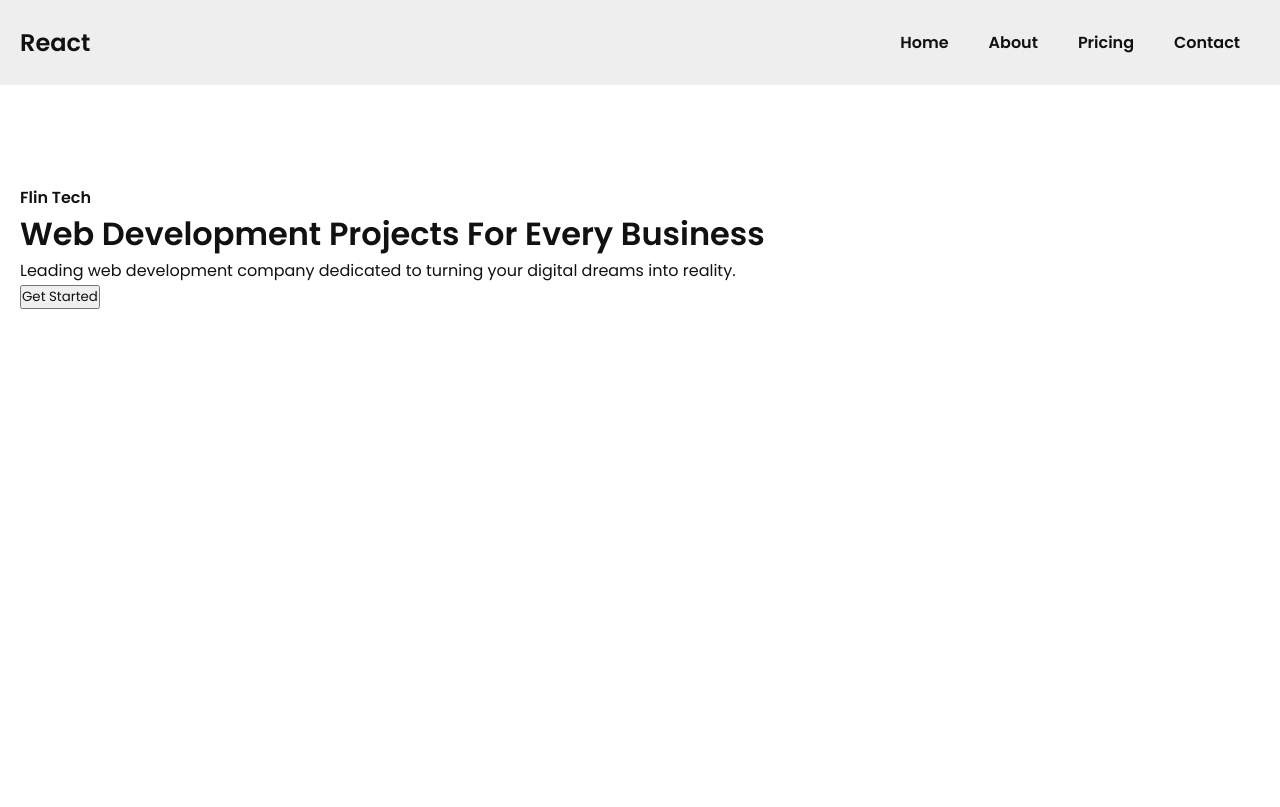
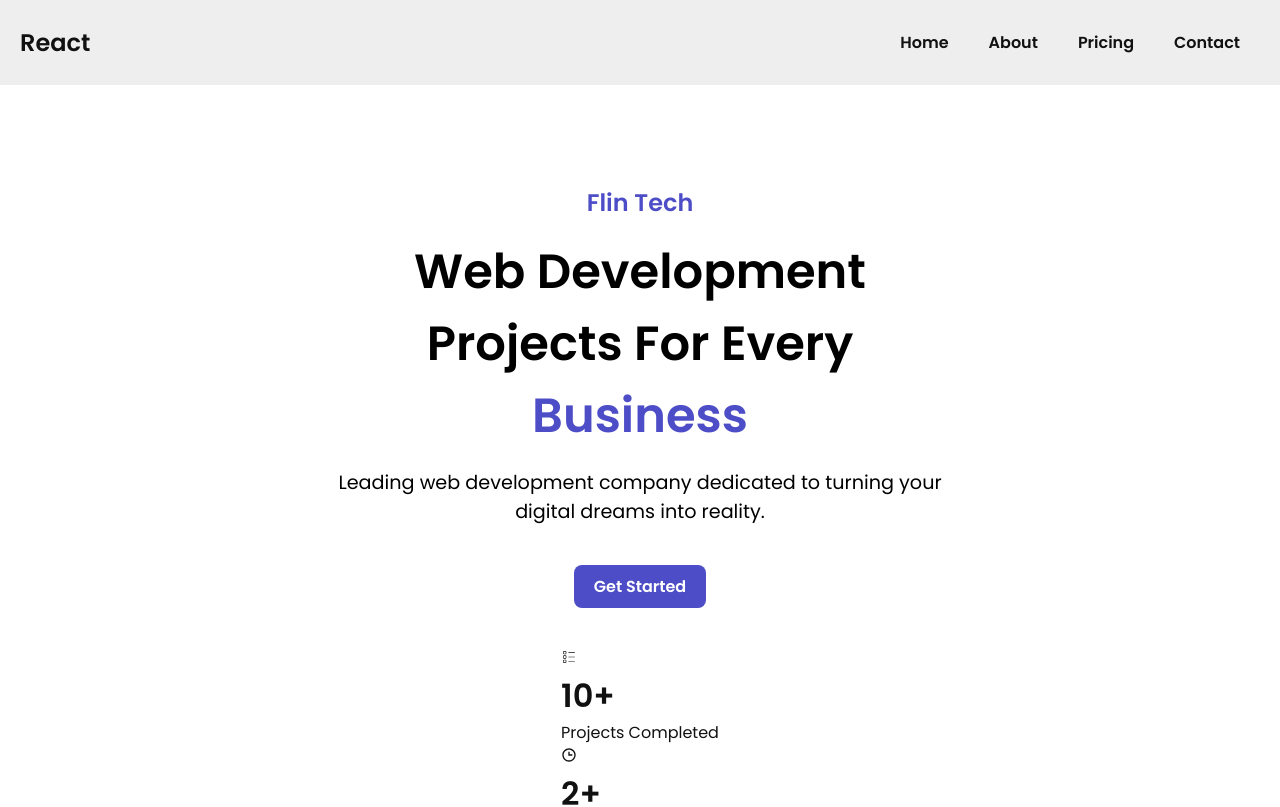
Before and after one commit to brian-ambani/react-projects, a React (Create React App) app in the folder course-work/: page / in a window 1280 px wide. Shown: the top 807 px of the page. Built offline with nearby package versions, Linux system fonts and the light colour scheme.

Commit message:
updated the hero section

```diff
--- a/course-work/package.json
+++ b/course-work/package.json
@@ -8,6 +8,7 @@
     "@testing-library/user-event": "^13.5.0",
     "react": "^18.2.0",
     "react-dom": "^18.2.0",
+    "react-icons": "^4.11.0",
     "react-scripts": "5.0.1",
     "web-vitals": "^2.1.4"
   },
--- a/course-work/src/components/hero/Hero.css
+++ b/course-work/src/components/hero/Hero.css
@@ -2,3 +2,62 @@
   background: #fff;
   padding: 100px 0;
 }
+
+.hero .container {
+  display: flex;
+  flex-direction: column;
+  justify-content: center;
+  align-items: center;
+}
+.hero_content {
+  text-align: center;
+  margin-bottom: 3rem;
+}
+
+.hero_content h4 {
+  font-size: 1.5rem;
+  font-weight: 700;
+  color: #4d4dc7;
+  margin-bottom: 1rem;
+  text-align: center;
+}
+
+.hero_content h1 {
+  width: 650px;
+  font-size: 3rem;
+  font-weight: 700;
+  color: #000;
+  margin-bottom: 1rem;
+  text-align: center;
+}
+
+span {
+  color: #4d4dc7;
+}
+
+.hero_content p {
+  width: 650px;
+  font-size: 1.2rem;
+  font-weight: 400;
+  color: #000;
+  margin-bottom: 3rem;
+  text-align: center;
+}
+
+.hero_content .btn {
+  width: 200px;
+  padding: 10px 20px;
+  font-size: 1rem;
+  font-weight: 700;
+  color: #fff;
+  background: #4d4dc7;
+  border: none;
+  border-radius: 8px;
+  outline: none;
+  cursor: pointer;
+  transition: all 0.3s ease-in-out;
+}
+
+.btn:hover {
+  background: #000;
+}
--- a/course-work/src/components/hero/Hero.jsx
+++ b/course-work/src/components/hero/Hero.jsx
@@ -1,4 +1,8 @@
 import React from "react";
+import { CiBoxList } from "react-icons/ci";
+import { BiTime } from "react-icons/bi";
+import { IoIosPeople } from "react-icons/io";
+import { FaFacebook, FaTwitter, FaInstagram } from "react-icons/fa";
 import "./Hero.css";
 
 export default function Hero() {
@@ -7,16 +11,34 @@
       <div className="container">
         <div className="hero_content">
           <h4>Flin Tech</h4>
-          <h1>Web Development Projects For Every Business</h1>
+          <h1>
+            Web Development Projects For Every <span>Business</span>
+          </h1>
           <p>
             Leading web development company dedicated to turning your digital
             dreams into reality.
           </p>
-          <button>
-            <a href="#">Get Started</a>
-          </button>
+          <a className="btn" href="#">
+            Get Started
+          </a>
         </div>
-        <div className="hero_stats"></div>
+        <div className="hero_stats">
+          <div className="hero_stats_item">
+            <CiBoxList />
+            <h1>10+</h1>
+            <p>Projects Completed</p>
+          </div>
+          <div className="hero_stats_item">
+            <BiTime />
+            <h1>2+</h1>
+            <p>Experience</p>
+          </div>
+          <div className="hero_stats_item">
+            <IoIosPeople />
+            <h1>20+</h1>
+            <p>Positive Feedback</p>
+          </div>
+        </div>
       </div>
     </div>
   );
--- a/course-work/src/components/nav/Nav.css
+++ b/course-work/src/components/nav/Nav.css
@@ -24,5 +24,5 @@
 }
 
 .navbar .main-menu ul li a:hover {
-  color: #555;
+  color: #4d4dc7;
 }
```
Also changed, not shown: 1 other file (tests, documents, lock files or other folders).
